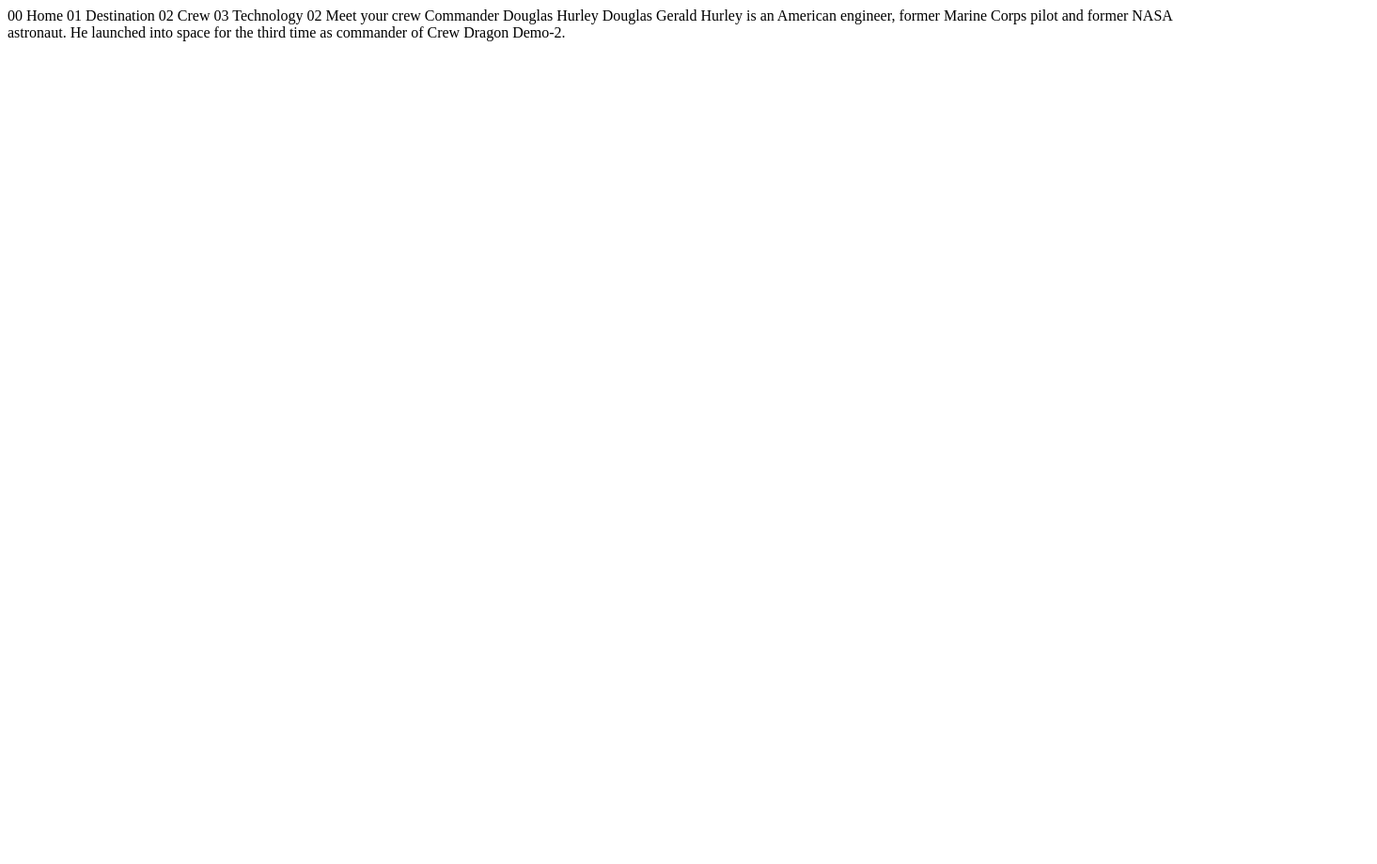
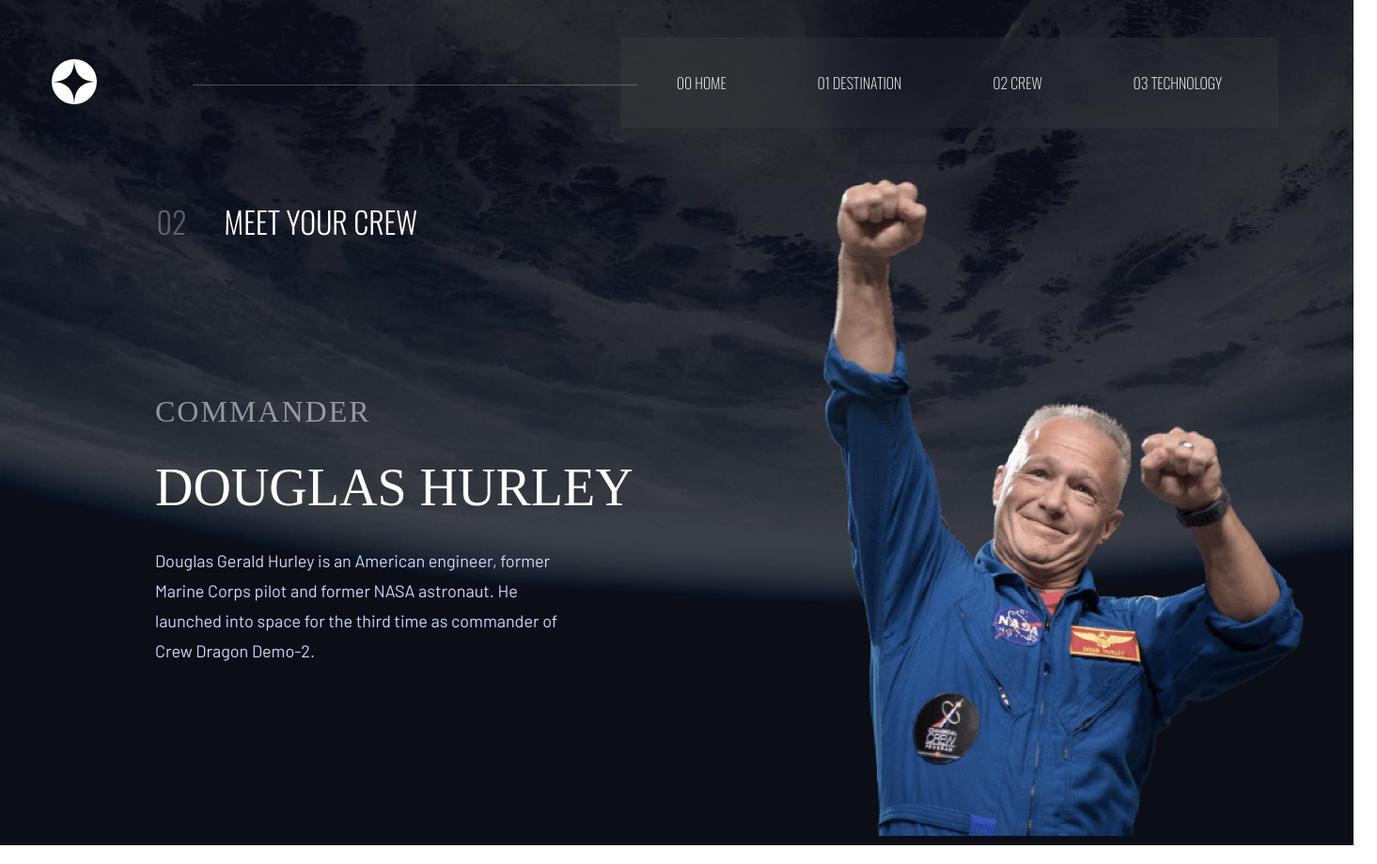
Before and after one commit to nickonyi/Space-tourism-website, a plain HTML site: page crew-commander.html in a window 1280 px wide. Shown: the whole page at 94% size, 1465 px wide, since content can reach past the window. Before the commit the page ends 800 px from the top, so only its background shows below. Drawn offline with nearby package versions, Linux system fonts and the light colour scheme; a web font is replaced by a local one.

Commit message:
Space tourism website

```diff
--- a/crew-commander.html
+++ b/crew-commander.html
@@ -1,27 +1,54 @@
 <!DOCTYPE html>
 <html lang="en">
+
 <head>
-  <meta charset="UTF-8">
-  <meta name="viewport" content="width=device-width, initial-scale=1.0">
+    <meta charset="UTF-8">
+    <meta name="viewport" content="width=device-width, initial-scale=1.0">
 
-  <link rel="icon" type="image/png" sizes="32x32" href="./assets/favicon-32x32.png">
+    <link rel="icon" type="image/png" sizes="32x32" href="./assets/favicon-32x32.png">
+    <link rel="stylesheet" href="./css/style.css">
+    <link rel="stylesheet" href="./css/crew.css">
+    <link rel="preconnect" href="https://fonts.googleapis.com">
+    <link rel="preconnect" href="https://fonts.gstatic.com" crossorigin>
+    <link href="https://fonts.googleapis.com/css2?family=Asap:ital,wght@0,400;0,500;1,400&family=Bai+Jamjuree:wght@200;300;400;500;600&family=Barlow+Semi+Condensed:ital,wght@0,100;0,200;0,300;0,400;0,500;0,600;0,700;1,100;1,200&family=Barlow:ital,wght@0,200;0,400;0,500;0,600;1,300&family=Ceviche+One&family=Concert+One&family=Cormorant+SC:wght@300;400;500;600;700&family=Kumbh+Sans:wght@400;700&family=Lexend+Deca:wght@100;200;300;400;500;600;700;800;900&family=Lobster&family=Odibee+Sans&family=Open+Sans:wght@400;700&family=Outfit:wght@300;400;600&family=Poppins:wght@600&family=Red+Hat+Display:wght@500;700;900&family=Roboto:ital,wght@0,400;0,500;0,700;1,400;1,500&family=Rubik:wght@400;500;700&family=Zen+Antique+Soft&display=swap"
+        rel="stylesheet">
+    <link rel="preconnect" href="https://fonts.googleapis.com">
+    <link rel="preconnect" href="https://fonts.gstatic.com" crossorigin>
+    <link href="https://fonts.googleapis.com/css2?family=Asap:ital,wght@0,400;0,500;1,400&family=Bai+Jamjuree:wght@200;300;400;500;600&family=Barlow+Semi+Condensed:ital,wght@0,100;0,200;0,300;0,400;0,500;0,600;0,700;1,100;1,200&family=Barlow:ital,wght@0,200;0,400;0,500;0,600;1,300&family=Ceviche+One&family=Concert+One&family=Cormorant+SC:wght@300;400;500;600;700&family=Kumbh+Sans:wght@400;700&family=Lexend+Deca:wght@100;200;300;400;500;600;700;800;900&family=Lobster&family=Odibee+Sans&family=Open+Sans:wght@400;700&family=Oswald:wght@200;300;500&family=Outfit:wght@300;400;600&family=Poppins:wght@600&family=Red+Hat+Display:wght@500;700;900&family=Roboto:ital,wght@0,400;0,500;0,700;1,400;1,500&family=Rubik:wght@400;500;700&family=Zen+Antique+Soft&display=swap"
+        rel="stylesheet">
 
-  <title>Frontend Mentor | Space tourism website</title>
+    <title>Frontend Mentor | Space tourism website</title>
 </head>
-<body>
+<div class="container">
+    <header class="main-header">
+        <div class="logo"><img src="./assets/shared/logo.svg" alt=""></div>
+        <div class="header-line"></div>
+        <ul class="header-contents">
+            <li class="header-contents-1"><a href="index.html">00 Home</a></li>
+            <li class="header-contents-2"><a href="destination-moon.html">01 Destination</a></li>
+            <li class="header-contents-3"><a href="crew-commander.html">02 Crew</a></li>
+            <li class="header-contents-4"><a href="technology-vehicle.html">03 Technology</a></li>
+        </ul>
+    </header>
 
-  00 Home
-  01 Destination
-  02 Crew
-  03 Technology
+    <body>
+        <div class="header-text">
+            <div class="header-text-1"> 02</div>
+            <div class="header-text-2">Meet your crew</div>
+        </div>
+        <div class="main-content">
+            <div class="main-content-text">
+                <div class="main-content-first-name">Commander</div>
+                <div class="main-content-second-name">Douglas Hurley</div>
+                <div class="main-content-main-text">
+                    Douglas Gerald Hurley is an American engineer, former <br> Marine Corps pilot and former NASA astronaut. He <br> launched into space for the third time as commander of <br> Crew Dragon Demo-2.
+                </div>
+            </div>
+            <div class="main-content-img">
+                <img src="./assets/crew/image-douglas-hurley.png" alt="">
+            </div>
+        </div>
+</div>
+</body>
 
-  02 Meet your crew
-
-  Commander
-  Douglas Hurley
-
-  Douglas Gerald Hurley is an American engineer, former Marine Corps pilot
-  and former NASA astronaut. He launched into space for the third time as
-  commander of Crew Dragon Demo-2.
-</body>
 </html>
--- a/css/crew.css
+++ b/css/crew.css
@@ -0,0 +1,81 @@
+* {
+    margin: 0;
+    padding: 0;
+    box-sizing: border-box;
+}
+
+body {
+    background-image: url("../assets/crew/background-crew-desktop.jpg");
+    width: 1440px;
+    height: 900px
+}
+
+.header-text {
+    position: absolute;
+    left: 166.5px;
+    top: 212px;
+    display: flex;
+    gap: 40px;
+    font-size: 32px;
+    font-family: 'Oswald', sans-serif;
+    font-weight: 300;
+}
+
+.header-text-1 {
+    color: rgb(255, 255, 255, 0.3);
+}
+
+.header-text-2 {
+    text-transform: uppercase;
+}
+
+.main-content {
+    display: flex;
+    gap: 200px;
+    width: 1300px;
+    height: 500px;
+    position: absolute;
+    top: 300px;
+}
+
+.main-content-img {
+    position: relative;
+    top: -110px;
+}
+
+.main-content-text {
+    position: relative;
+    top: 120px;
+}
+
+.main-content-first-name {
+    font-family: 'Bellefair';
+    font-style: normal;
+    font-weight: 400;
+    font-size: 32px;
+    letter-spacing: 2px;
+    text-transform: uppercase;
+    color: #FFFFFF;
+    mix-blend-mode: normal;
+    opacity: 0.5;
+}
+
+.main-content-second-name {
+    font-family: 'Bellefair';
+    font-style: normal;
+    font-weight: 400;
+    font-size: 56px;
+    line-height: 64px;
+    text-transform: uppercase;
+    color: #FFFFFF;
+    margin: 30px 0 30px 0;
+}
+
+.main-content-main-text {
+    font-family: 'Barlow';
+    font-style: normal;
+    font-weight: 400;
+    font-size: 18px;
+    line-height: 32px;
+    color: #D0D6F9;
+}
--- a/css/destination.css
+++ b/css/destination.css
@@ -19,7 +19,7 @@
     display: flex;
     gap: 40px;
     font-size: 32px;
-    font-family: 'Oswald', sans-serif;
+    font-family: 'Barlow Condensed';
     font-weight: 300;
 }
 
```
